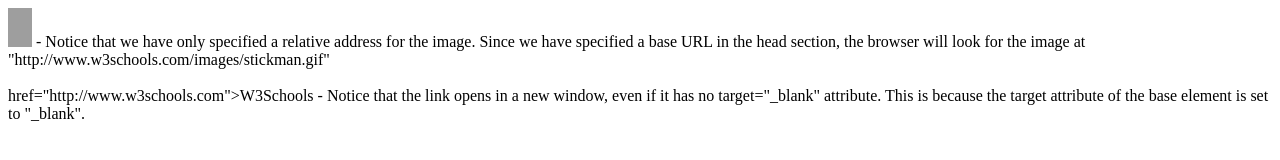
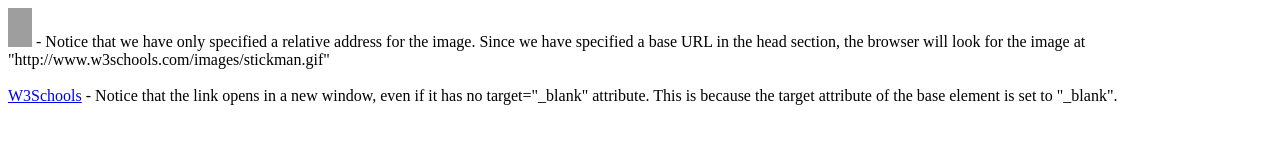
Before and after one commit to dscr/SE1-Demo, a plain HTML site: page index.html in a window 1280 px wide. Drawn offline with Linux system fonts and the light colour scheme; grey boxes are pictures that could not be loaded.

Commit message:
Update index.html
Fixed erroneous anchor syntax.

```diff
--- a/index.html
+++ b/index.html
@@ -7,7 +7,7 @@
 <body>
 <img src="stickman.gif" width="24" height="39"> - Notice that we have only specified a relative address for the image. Since we have specified a base URL in the head section, the browser will look for the image at "http://www.w3schools.com/images/stickman.gif"
 <br><br>
- href="http://www.w3schools.com">W3Schools</a> - Notice that the link opens in a new window, even if it has no target="_blank" attribute. This is because the target attribute of the base element is set to "_blank".
+ <a href="http://www.w3schools.com">W3Schools</a> - Notice that the link opens in a new window, even if it has no target="_blank" attribute. This is because the target attribute of the base element is set to "_blank".
 
 </body>
 </html>
```
